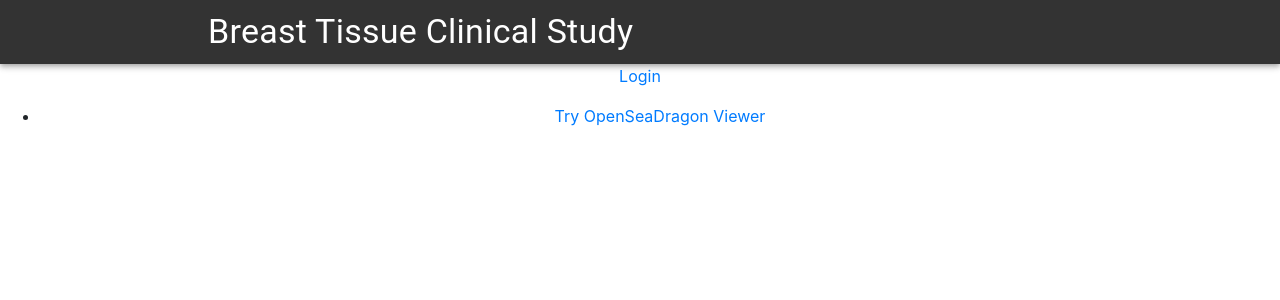
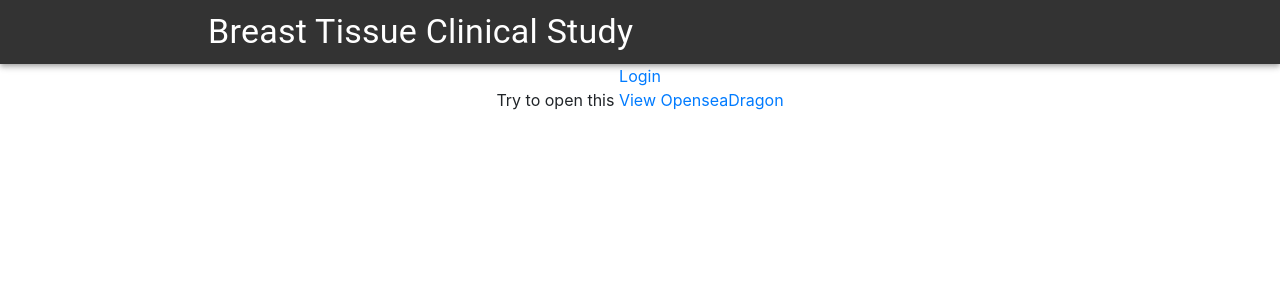
Before and after one commit to becclestone/WebApp, a React (Create React App) app: page / in a window 1280 px wide. Shown: the top 300 px of the page. Built offline with nearby package versions, Linux system fonts and the light colour scheme.

Commit message:
Update Home.jsx

```diff
--- a/src/components/Home.jsx
+++ b/src/components/Home.jsx
@@ -5,10 +5,7 @@ function Home() {
   return (
     <div className="home">
        <a href="/.auth/login/aad?post_login_redirect_uri=https://gray-dune-0f8914010.azurestaticapps.net/viewer">Login</a>
-        <p> </p>
-        <ul>
-          <li><Link to="/viewer">Try OpenSeaDragon Viewer</Link></li>
-        </ul>
+        <p>Try to open this <a href="viewer">View OpenseaDragon</a> </p>
     </div>
   );
 }
```
